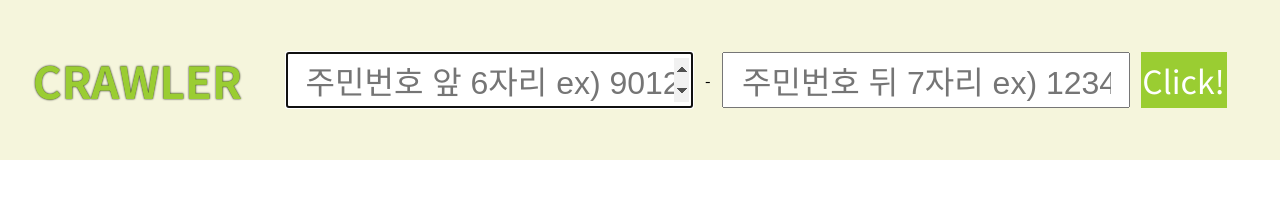
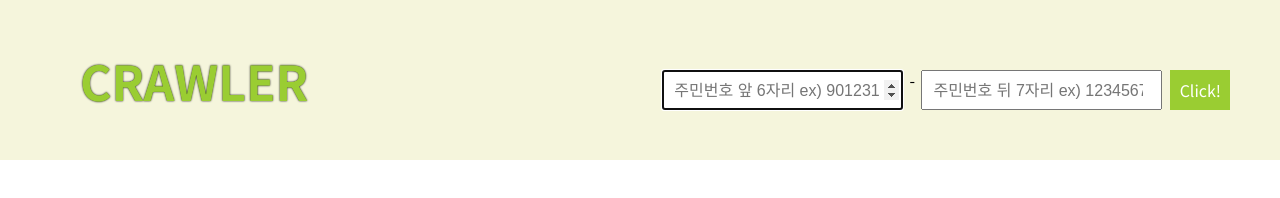
Before and after one commit to jch9537/g9_client, a website: page index.html in a window 1280 px wide. Drawn offline with Linux system fonts and the light colour scheme.

Commit message:
complete pc styling

```diff
--- a/index.js
+++ b/index.js
@@ -11,9 +11,7 @@ function api(url, method, data) {
     })
       .then((res) => res.json())
       .then((res) => {
-        // console.log("응답겟 ------------------------", res);
         if (res.error) {
-          //   console.log("에러겟 ------------------------", res.error);
           return Promise.reject(res.error);
         } else {
           return res;
@@ -31,9 +29,7 @@ function api(url, method, data) {
     })
       .then((res) => res.json())
       .then((res) => {
-        // console.log("응답포스트 ------------------------", res);
         if (res.error) {
-          //   console.log("에러포스트 ------------------------", res.error);
           return Promise.reject(res.error);
         } else {
           return res;
@@ -49,7 +45,7 @@ function renderSearchWord(array) {
     const searchItem = document.createElement("li");
     searchItem.className = "search_item";
     for (let key in array[i]) {
-      searchItem.innerHTML = `<div class='search_itemNum'><strong>${key}</strong> </div><div class='serch_itemWord'> ${array[i][key]}</div>`;
+      searchItem.innerHTML = `<div class='search_itemNum'><strong>${key}</strong> </div><div class='search_itemWord'> ${array[i][key]}</div>`;
     }
     listElement.appendChild(searchItem);
   }
@@ -73,7 +69,6 @@ document.getElementById("submit").addEventListener("click", function () {
     alert("주민번호를 모두 입력해주세요");
   } else {
     const idNumber = idNumber1 + idNumber2;
-    //or  api(`/naver/realtime/${idNumber}`, "GET")
     api("/naver/realtime", "POST", idNumber)
       .then((res) => {
         searchTitle.style = "visibility: visible;";
@@ -88,5 +83,3 @@ document.getElementById("submit").addEventListener("click", function () {
     document.getElementById("idNumber2").value = "";
   }
 });
-
-//할 것 : 에러 처리 다시확인, 그리드로 스타일링, form으로 처리해보기(label도 확인)
--- a/style.css
+++ b/style.css
@@ -58,7 +58,6 @@ main {
   display: table-cell;
   vertical-align: middle;
   padding-left: 0.5em;
-  /* font-size: 0.3vh; */
   font-size: 1.7vh;
 }
 #hyphen {
@@ -70,7 +69,6 @@ main {
 }
 #submit_button {
   display: table-cell;
-  /* height: 100%; */
   background-color: yellowgreen;
   text-align: center;
   vertical-align: middle;
@@ -106,7 +104,7 @@ main {
     grid-template-columns: 1.3fr 6fr;
     grid-gap: 2em;
     height: 20vh;
-    padding: 0em 2em;
+    padding: 0em 3em;
   }
   main {
     padding-top: 21vh;
@@ -114,13 +112,12 @@ main {
   /* header content*/
   .test_title {
     margin: 0em;
-    font-size: 5.5vh;
+    font-size: 6vh;
   }
   .input_wrapper {
     height: 10vh;
     grid-template-rows: 1fr;
     grid-template-columns: 6fr 0.1fr 6fr 1.5fr;
-    /* grid-gap: 1em; */
     justify-self: unset;
     align-self: center;
     justify-items: center;
@@ -139,10 +136,64 @@ main {
   }
   #submit {
     justify-self: start;
+
     width: 80%;
     height: 70%;
   }
-  /* #submit_button {
-    font-size: 4vh;
-  } */
 }
+
+@media only screen and (min-width: 1025px) {
+  header {
+    grid-template-columns: 1fr 1fr;
+    grid-gap: 0em;
+    padding: 1em 3em 1em 5em;
+  }
+  .input_wrapper {
+    width: 100%;
+    height: 60px;
+    justify-self: end;
+  }
+  .test_title {
+    justify-self: start;
+  }
+  .input_box {
+    align-self: end;
+    height: 40px;
+    font-size: 2.2vh;
+  }
+  .input_box::placeholder {
+    font-size: 1rem;
+  }
+  #submit {
+    justify-self: center;
+    align-self: end;
+    width: 95%;
+    height: 40px;
+  }
+  #submit_button {
+    align-self: end;
+    vertical-align: end;
+    font-size: 1rem;
+  }
+  /* main */
+  main {
+    padding-top: 25vh;
+  }
+  .searchWord_title {
+    font-size: 2rem;
+    margin-bottom: 1em;
+    margin: 0;
+  }
+  #searchWord_list {
+    padding-left: 40px;
+  }
+  .search_item {
+    display: grid;
+    grid-template-columns: 0.2fr 10fr;
+    font-size: 1rem;
+    margin: 0.3em;
+  }
+  .search_itemWord {
+    font-weight: 500;
+  }
+}
```
Also changed, not shown: index.html (+0 -8 lines), README.md.
